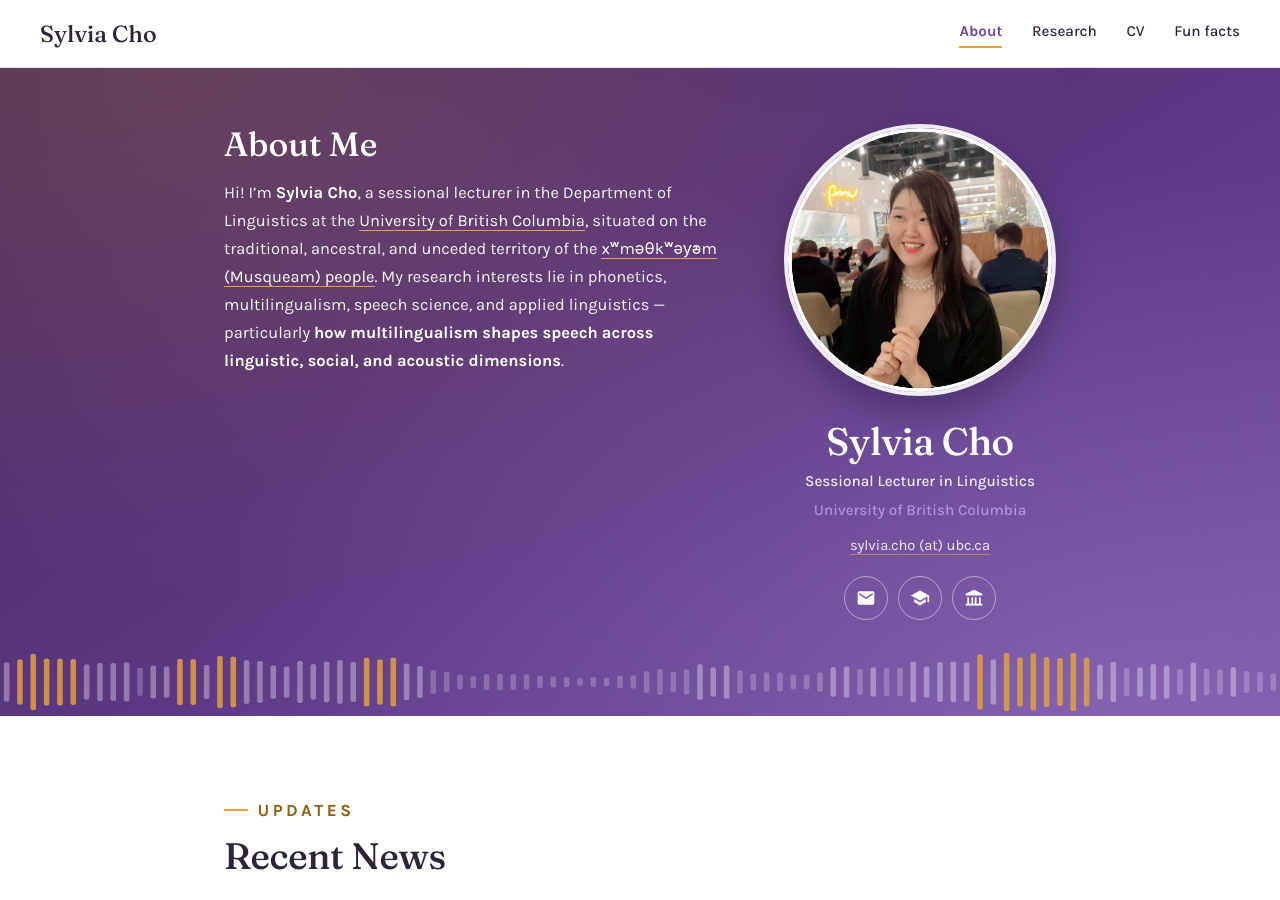
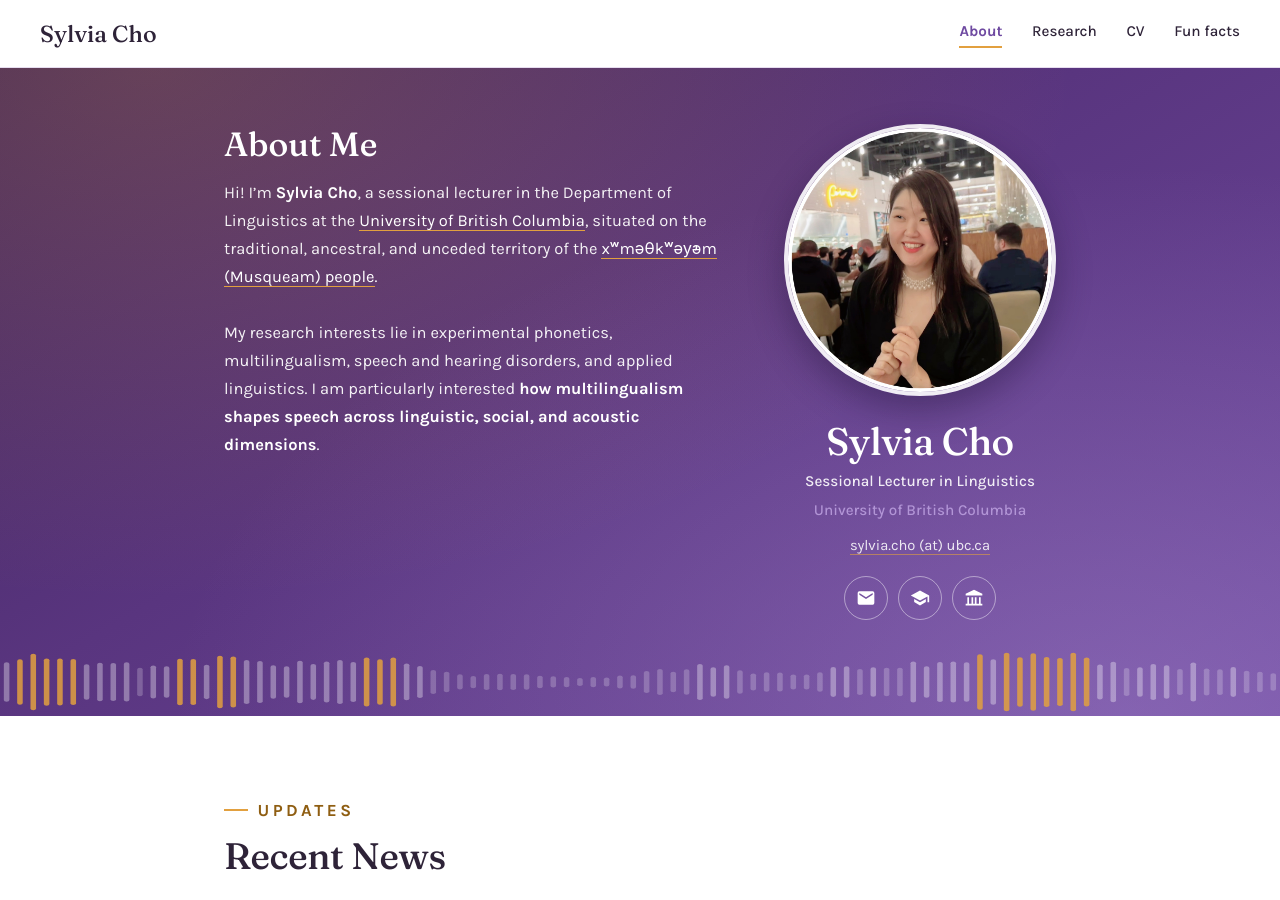
Before and after one commit to sylviacho247/sylviacho247.github.io, a Jekyll site: the page built from index.html, in a window 1280 px wide and 900 px high. Built offline with Jekyll 4.4.1, drawn with Linux system fonts in a browser that asks for light colours.

Commit message:
Update index.html

```diff
--- a/index.html
+++ b/index.html
@@ -74,7 +74,7 @@
 
         <div class="profile-about">
           <h2>About Me</h2>
-          <p>Hi! I’m <b>Sylvia Cho</b>, a sessional lecturer in the Department of Linguistics at the <a href="https://linguistics.ubc.ca/" target="_blank" rel="noopener">University of British Columbia</a>, situated on the traditional, ancestral, and unceded territory of the <a href="https://www.musqueam.bc.ca/" target="_blank" rel="noopener">xʷməθkʷəy̓əm (Musqueam) people</a>. My research interests lie in phonetics, multilingualism, speech science, and applied linguistics — particularly <b>how multilingualism shapes speech across linguistic, social, and acoustic dimensions</b>.</p>
+          <p>Hi! I’m <b>Sylvia Cho</b>, a sessional lecturer in the Department of Linguistics at the <a href="https://linguistics.ubc.ca/" target="_blank" rel="noopener">University of British Columbia</a>, situated on the traditional, ancestral, and unceded territory of the <a href="https://www.musqueam.bc.ca/" target="_blank" rel="noopener">xʷməθkʷəy̓əm (Musqueam) people</a>. <br><br>My research interests lie in experimental phonetics, multilingualism, speech and hearing disorders, and applied linguistics. I am particularly interested <b>how multilingualism shapes speech across linguistic, social, and acoustic dimensions</b>.</p>
         </div>
 
       </div>
```
